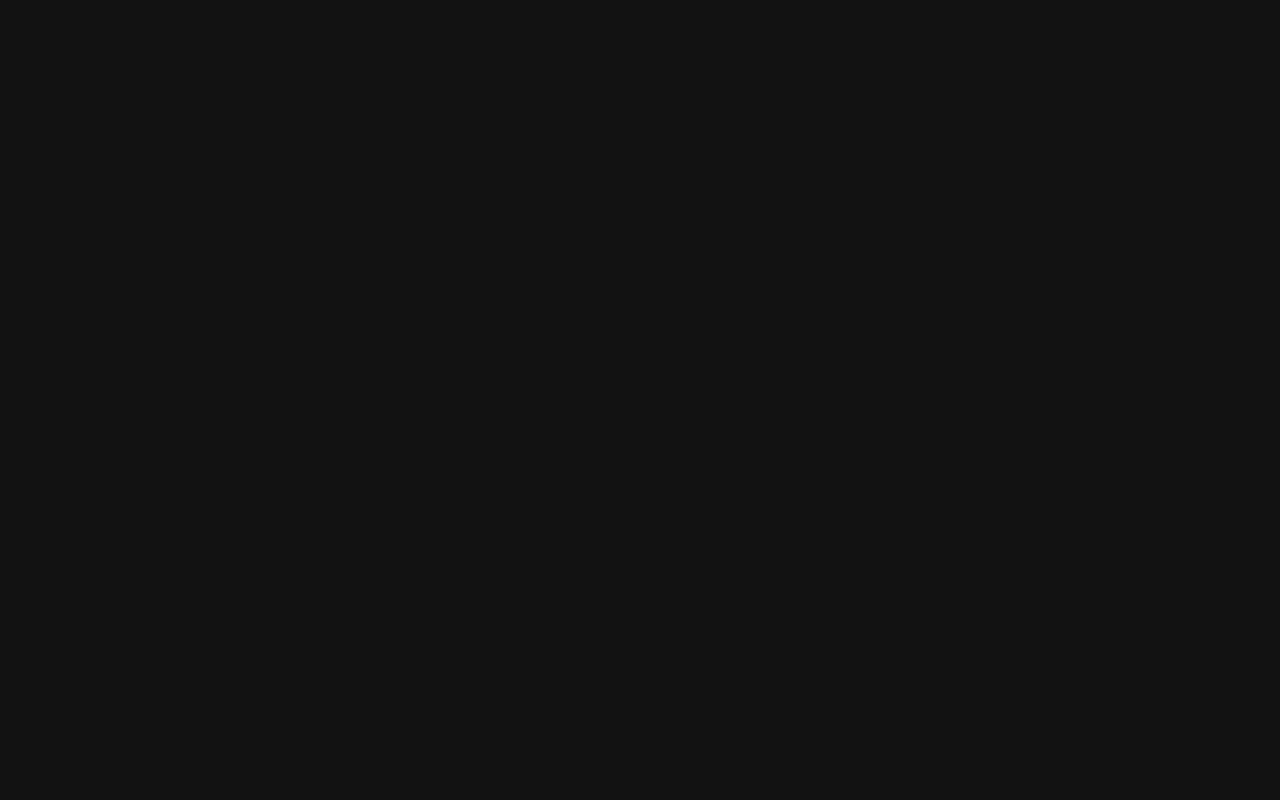
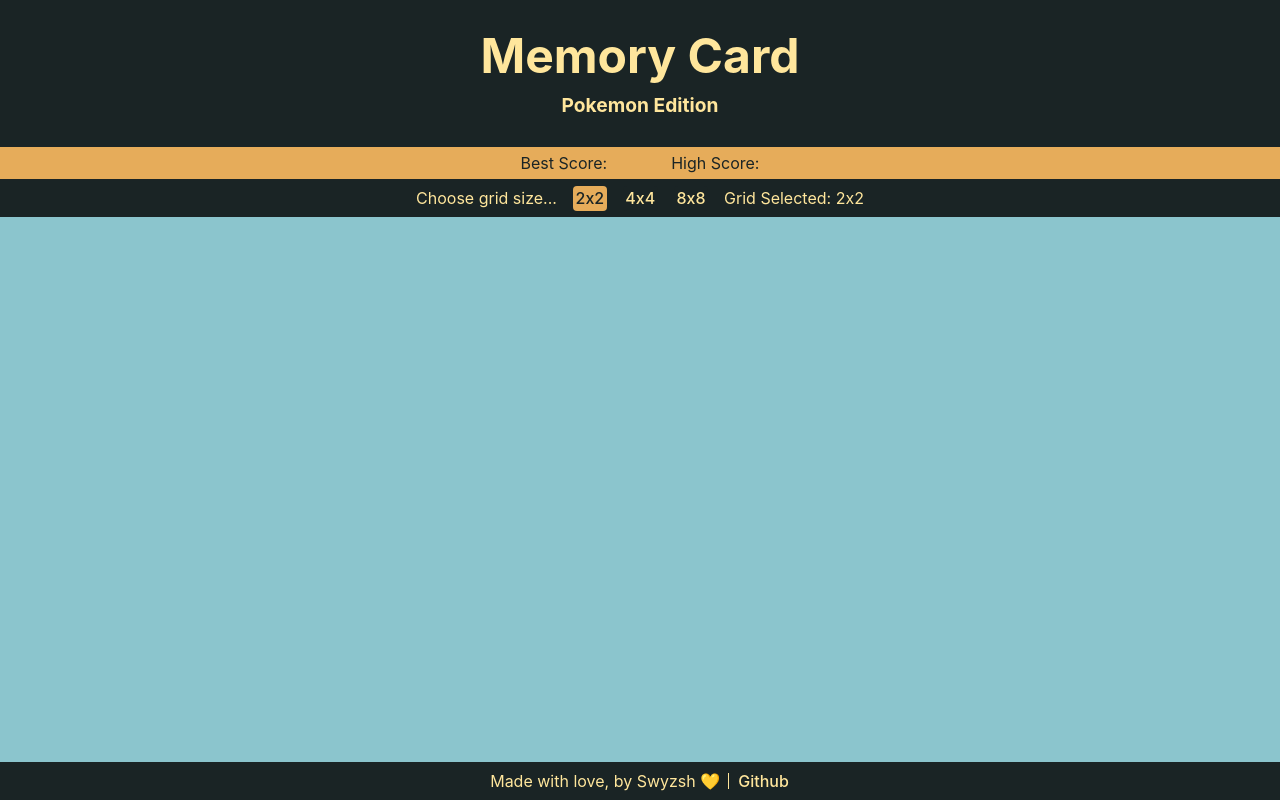
Before and after one commit to suedyash/odin-project, a React (Vite) app in the folder react/project-memory-card/: page / in a window 1280 px wide. Built offline with nearby package versions, Linux system fonts and the light colour scheme.

Commit message:
memory-card: add header, footer, scoreboard, add chose grid logic and implement grids

```diff
--- a/react/project-memory-card/src/App.jsx
+++ b/react/project-memory-card/src/App.jsx
@@ -1,6 +1,15 @@
+import Header from "./Header.jsx";
+import Scoreboard from "./Scoreboard.jsx";
+import Cards from "./Cards.jsx";
+import Footer from "./Footer.jsx";
+
 function App() {
   return (
     <>
+      <Header />
+      <Scoreboard />
+      <Cards />
+      <Footer />
     </>
   );
 }
--- /dev/null
+++ b/react/project-memory-card/src/Cards.jsx
@@ -0,0 +1,60 @@
+import { useState } from "react";
+
+function Cards() {
+  const [gridSize, setGridSize] = useState(2);
+
+  function handleGridChange(size) {
+    setGridSize((prevGridSize) => prevGridSize = size);
+  }
+
+  function createGridElements() {
+    const totalElements = gridSize * gridSize;
+
+    return Array.from({ length: totalElements }).map((_, index) => (
+      <div key={index} className="grid-element">
+        <div>
+
+        </div>
+      </div>
+    ));
+  }
+
+  return (
+    <div className="cards">
+      <div className="grid-selector">
+        Choose grid size...
+        <button
+          className={gridSize === 2 ? "selected-btn" : ""}
+          onClick={() => handleGridChange(2)}
+        >
+          2x2
+        </button>
+        <button
+          className={gridSize === 4 ? "selected-btn" : ""}
+          onClick={() => handleGridChange(4)}
+        >
+          4x4
+        </button>
+        <button
+          className={gridSize === 8 ? "selected-btn" : ""}
+          onClick={() => handleGridChange(8)}
+        >
+          8x8
+        </button>
+        <span>Grid Selected: {gridSize}x{gridSize}</span>
+      </div>
+      <div
+        className="cards-container"
+        style={{
+          display: "grid",
+          gridTemplateColumns: `repeat(${gridSize}, 1fr)`,
+          gridTemplateRows: `repeat(${gridSize}, 1fr)`
+        }}
+      >
+        {createGridElements()}
+      </div>
+    </div>
+  );
+}
+
+export default Cards;
--- /dev/null
+++ b/react/project-memory-card/src/Footer.jsx
@@ -0,0 +1,14 @@
+function Footer() {
+  const openGithub = () => {
+    window.open('https://github.com/swyzsh', '_blank');
+  }
+
+  return (
+    <div className="footer">
+      <span>Made with love, by Swyzsh 💛</span>
+      <button onClick={openGithub}>Github</button>
+    </div>
+  );
+}
+
+export default Footer;
--- /dev/null
+++ b/react/project-memory-card/src/Header.jsx
@@ -0,0 +1,10 @@
+function Header() {
+  return (
+    <div className="header">
+      <h1>Memory Card</h1>
+      <h3>Pokemon Edition</h3>
+    </div>
+  );
+}
+
+export default Header;
--- /dev/null
+++ b/react/project-memory-card/src/Scoreboard.jsx
@@ -0,0 +1,10 @@
+function Scoreboard() {
+  return (
+    <div className="scoreboard">
+      <span>Best Score: </span>
+      <span>High Score: </span>
+    </div>
+  );
+}
+
+export default Scoreboard;
--- a/react/project-memory-card/src/index.css
+++ b/react/project-memory-card/src/index.css
@@ -1,10 +1,13 @@
 :root {
   font-family: Inter, system-ui, Avenir, Helvetica, Arial, sans-serif;
-  line-height: 1.5;
   font-weight: 400;
+  line-height: 1.0;
 
-  --fg: rgba(255, 255, 255, 0.87);
-  --bg: #121212;
+  --text: #1A2425;
+  --bg: #8BC5CD;
+  --surface: #5A9CA4;
+  --fg: #FFE69C;
+  --fg2: #E6AC5A;
 
   font-synthesis: none;
   text-rendering: optimizeLegibility;
@@ -29,24 +32,34 @@
   align-items: stretch;
   min-width: 100vw;
   min-height: 100vh;
-  color: var(--fg);
+  color: var(--text);
   background-color: var(--bg);
 }
 
 h1 {
-  font-size: 3.2em;
-  line-height: 1.1;
+  font-size: 3em;
+  margin: 0;
+}
+
+h2 {
+  font-size: 2.4em;
+  margin: 0;
+}
+
+h3 {
+  font-size: 1.2em;
+  margin: 0;
 }
 
 button {
-  border-radius: 8px;
+  border-radius: 4px;
   border: 1px solid transparent;
   padding: 0.6em 1.2em;
   font-size: 1em;
   font-weight: 500;
   font-family: inherit;
   color: var(--fg);
-  background-color: #1a1a1a;
+  background-color: var(--text);
   cursor: pointer;
   transition: border-color 0.25s;
 }
@@ -57,3 +70,87 @@
 button:focus-visible {
   outline: 4px auto -webkit-focus-ring-color;
 }
+
+.selected-btn {
+  background-color: var(--fg2);
+  color: var(--text);
+}
+
+.header {
+  margin: 0;
+  padding: 2em;
+  display: flex;
+  flex-direction: column;
+  justify-content: center;
+  align-items: center;
+  gap: 1em;
+  background-color: var(--text);
+  color: var(--fg);
+}
+
+.scoreboard {
+  display: flex;
+  flex-direction: row;
+  justify-content: center;
+  align-items: center;
+  gap: 4em;
+  padding: 0.5em;
+  background-color: var(--fg2);
+  color: var(--text);
+}
+
+.grid-selector {
+  background-color: var(--text);
+  color: var(--fg);
+  display: flex;
+  flex-direction: row;
+  justify-content: center;
+  align-items: center;
+  gap: 1em;
+  padding: 0.4em;
+}
+.grid-selector button {
+  padding: 0.1em;
+}
+
+.cards-container {
+  grid-column-gap: 0px;
+  grid-row-gap: 0px;
+}
+
+
+.footer {
+  margin: 0;
+  position: fixed;
+  bottom: 0;
+  left: 0;
+  padding: 0.5em;
+  width: calc(100% - 1em);
+  background-color: var(--text);
+  color: var(--fg);
+  display: flex;
+  flex-direction: row;
+  justify-content: center;
+  align-items: center;
+}
+
+.footer span {
+  padding-right: 8px;
+  border-right: 1px solid var(--fg);
+}
+
+.footer button {
+  color: var(--fg);
+  background: none;
+  padding: 0;
+  padding-left: 8px;
+  margin: 0;
+  transition: color 0.25s;
+}
+.footer button:hover {
+  color: var(--fg2);
+}
+.footer button:focus,
+.footer button:focus-visible {
+  outline: 1px auto -webkit-focus-ring-color;
+}
```
